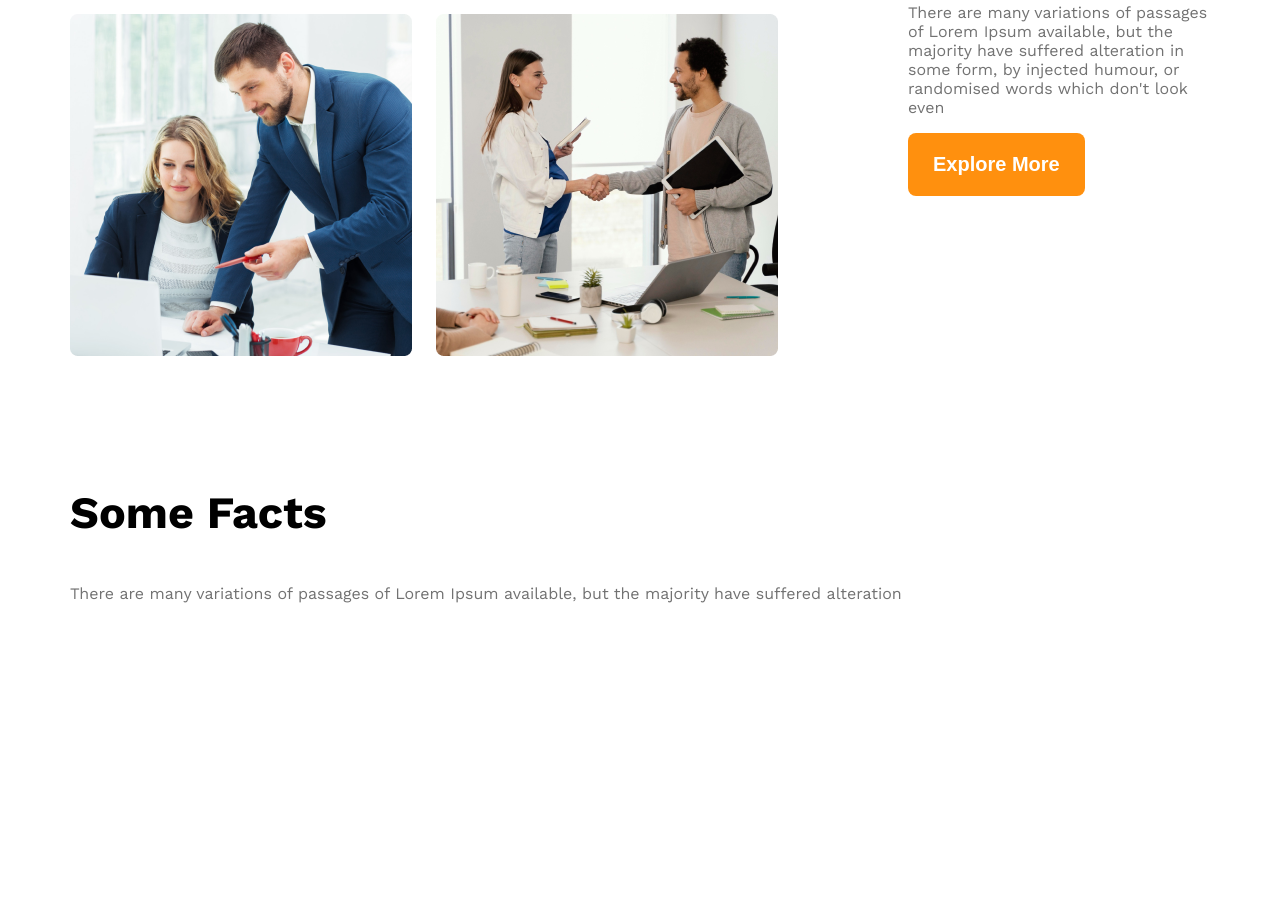
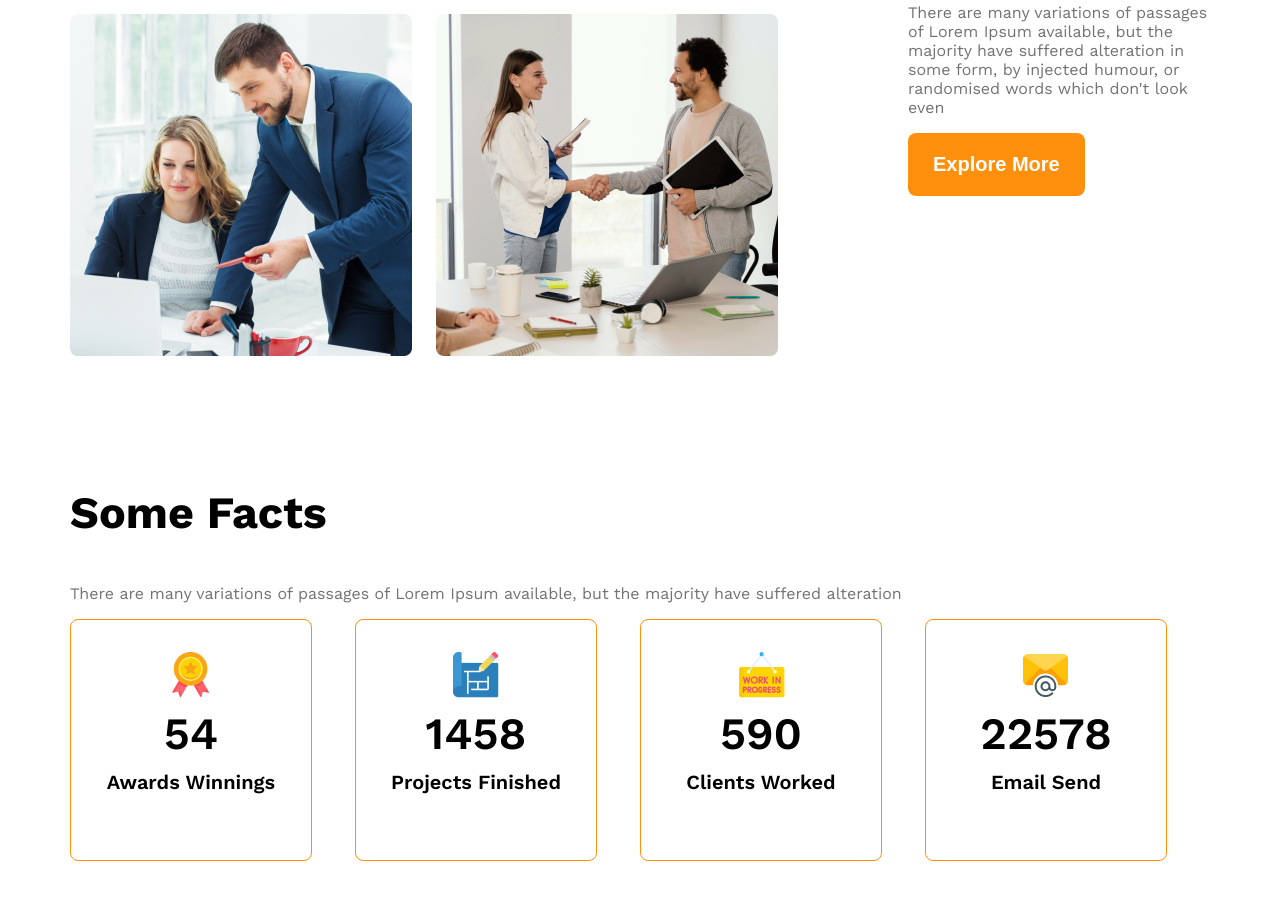
Before and after one commit to arifulislam03442/g3-architect-website, a plain HTML site: page index.html in a window 1280 px wide. Shown: the part 1666-2565 px from the top of the page. Drawn offline with nearby package versions, Linux system fonts and the light colour scheme.

Commit message:
added the some facts

```diff
--- a/index.html
+++ b/index.html
@@ -52,25 +52,33 @@
                 the majority have suffered alteration</p>
                 <div class="facts-container">
                     <!-- .fact*4>img.fact-icon+h4.fact-number+h5.fact-name -->
-                    <div class="fact">
-                        <img src="" alt="" class="fact-icon">
-                        <h4 class="fact-number"></h4>
-                        <h5 class="fact-name"></h5>
+                    <div class="fact-card display-flex">
+                        <div>
+                            <img src="images/icons/ribon.png" alt="" class="fact-icon">
+                            <h4 class="fact-number">54</h4>
+                            <h5 class="fact-name">Awards Winnings</h5>
+                        </div>
                     </div>
-                    <div class="fact">
-                        <img src="" alt="" class="fact-icon">
-                        <h4 class="fact-number"></h4>
-                        <h5 class="fact-name"></h5>
+                    <div class="fact-card display-flex">
+                        <div>
+                            <img src="images/icons/projects.png" alt="" class="fact-icon">
+                            <h4 class="fact-number">1458</h4>
+                            <h5 class="fact-name">Projects Finished</h5>
+                        </div>
                     </div>
-                    <div class="fact">
-                        <img src="" alt="" class="fact-icon">
-                        <h4 class="fact-number"></h4>
-                        <h5 class="fact-name"></h5>
+                    <div class="fact-card display-flex">
+                        <div>
+                            <img src="images/icons/customers.png" alt="" class="fact-icon">
+                            <h4 class="fact-number">590</h4>
+                            <h5 class="fact-name">Clients Worked</h5>
+                        </div>
                     </div>
-                    <div class="fact">
-                        <img src="" alt="" class="fact-icon">
-                        <h4 class="fact-number"></h4>
-                        <h5 class="fact-name"></h5>
+                    <div class="fact-card display-flex">
+                        <div>
+                            <img src="images/icons/email.png" alt="" class="fact-icon">
+                            <h4 class="fact-number">22578</h4>
+                            <h5 class="fact-name">Email Send</h5>
+                        </div>
                     </div>
                 </div>
          </section>
--- a/styles/architects.css
+++ b/styles/architects.css
@@ -121,6 +121,32 @@ main > section{
     font-weight: 500;
   }
 
+/* some facts related styles */
+.facts-container{
+  display: grid;
+  grid-template-columns: repeat(4, 1fr);
+}
+.fact-card{
+  border: 1px solid #FF900E;
+  width: 240px;
+  height: 240px;
+  border-radius: 8px;
+  text-align: center;
+  align-items: center;
+  justify-content: center;
+}
+.fact-number{
+  font-size: 2.8rem;
+  font-weight: 600;
+  margin-top: 5px;
+  margin-bottom: 10px;
+}
+.fact-name{
+  font-size: 1.25rem;
+  font-weight: 600;
+  margin-top: 10px;
+}
+
   /* responsive media query */
   @media screen and (max-width: 576px) {
     .navbar,
```
